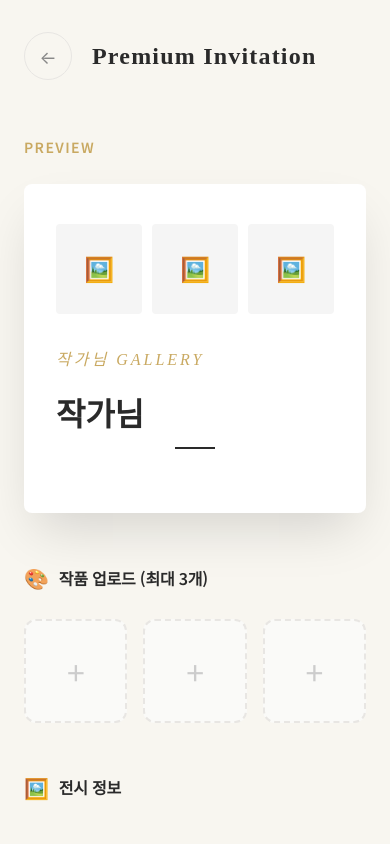
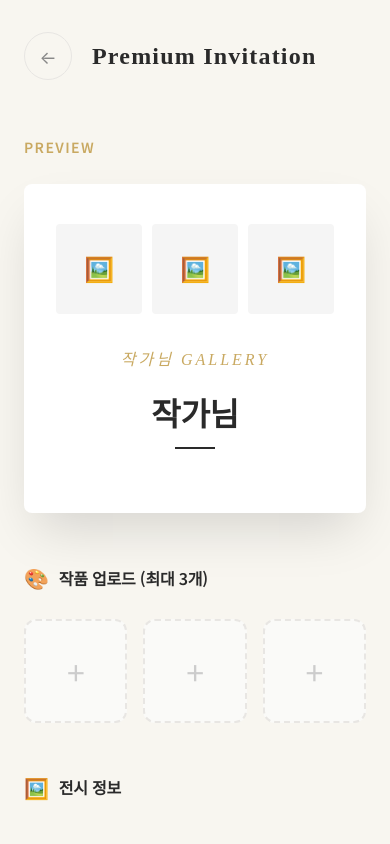
Before and after one commit to taejungart-maker/grim-sil, a Next.js app: page /share/profile in a window 390 px wide. Shown: the top 844 px of the page. Built offline with nearby package versions, Linux system fonts and the light colour scheme; no server answers; the database is empty.

Commit message:
FIX: Center align all preview text and add mobile responsiveness

```diff
--- a/app/share/profile/page.tsx
+++ b/app/share/profile/page.tsx
@@ -346,22 +346,24 @@ export default function ProfileCardPage() {
                                 fontFamily: "'Playfair Display', serif",
                                 fontSize: "16px",
                                 letterSpacing: "3px",
-                                fontStyle: "italic", // 이탤릭
+                                fontStyle: "italic",
                                 color: mutedGold,
                                 marginBottom: "12px",
+                                textAlign: "center", // 중앙 정렬
                             }}
                         >
                             {settings.artistName} GALLERY
                         </p>
 
                         {/* 작가명 + 언더라인 */}
-                        <div style={{ marginBottom: "24px" }}>
+                        <div style={{ marginBottom: "24px", textAlign: "center" }}>
                             <h3
                                 style={{
                                     fontSize: "32px",
                                     fontWeight: 700,
                                     marginBottom: "8px",
                                     color: textColor,
+                                    textAlign: "center", // 중앙 정렬
                                 }}
                             >
                                 {settings.artistName}
```
